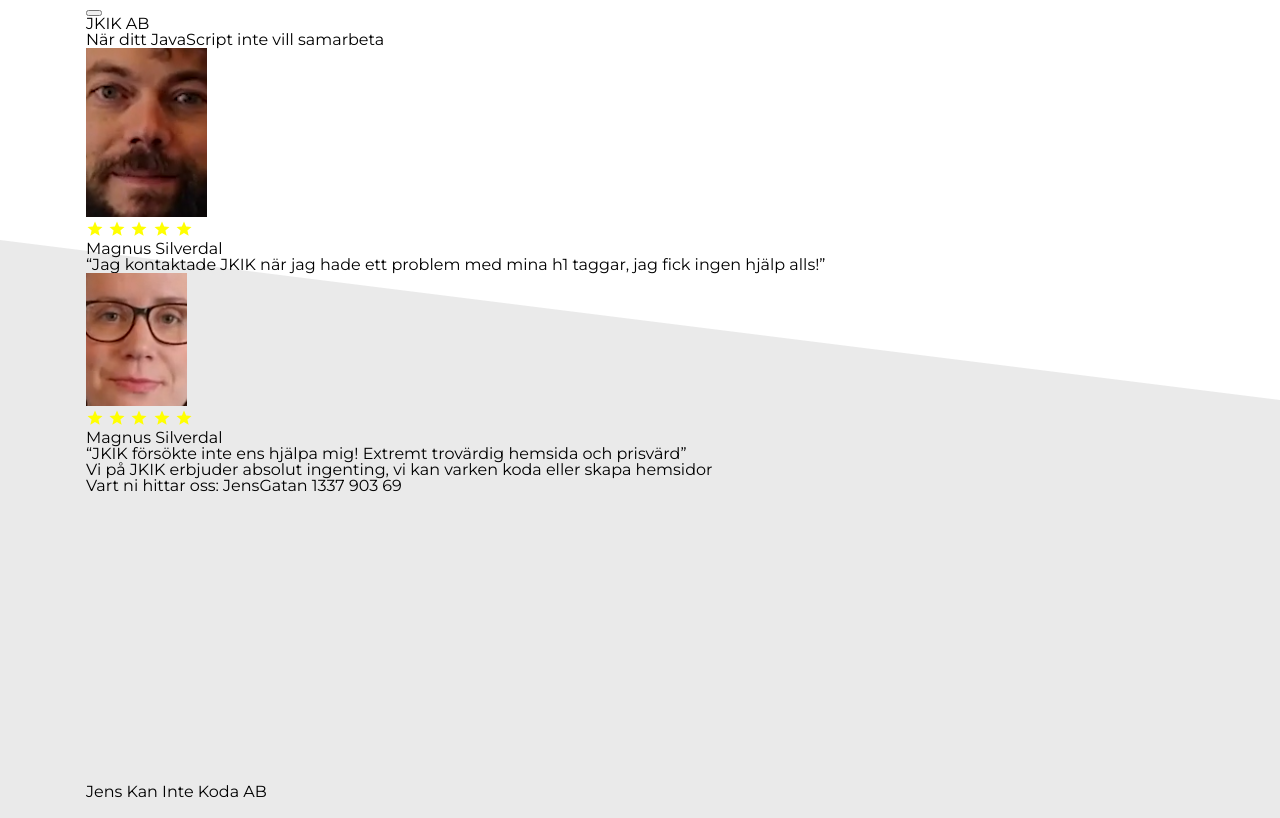
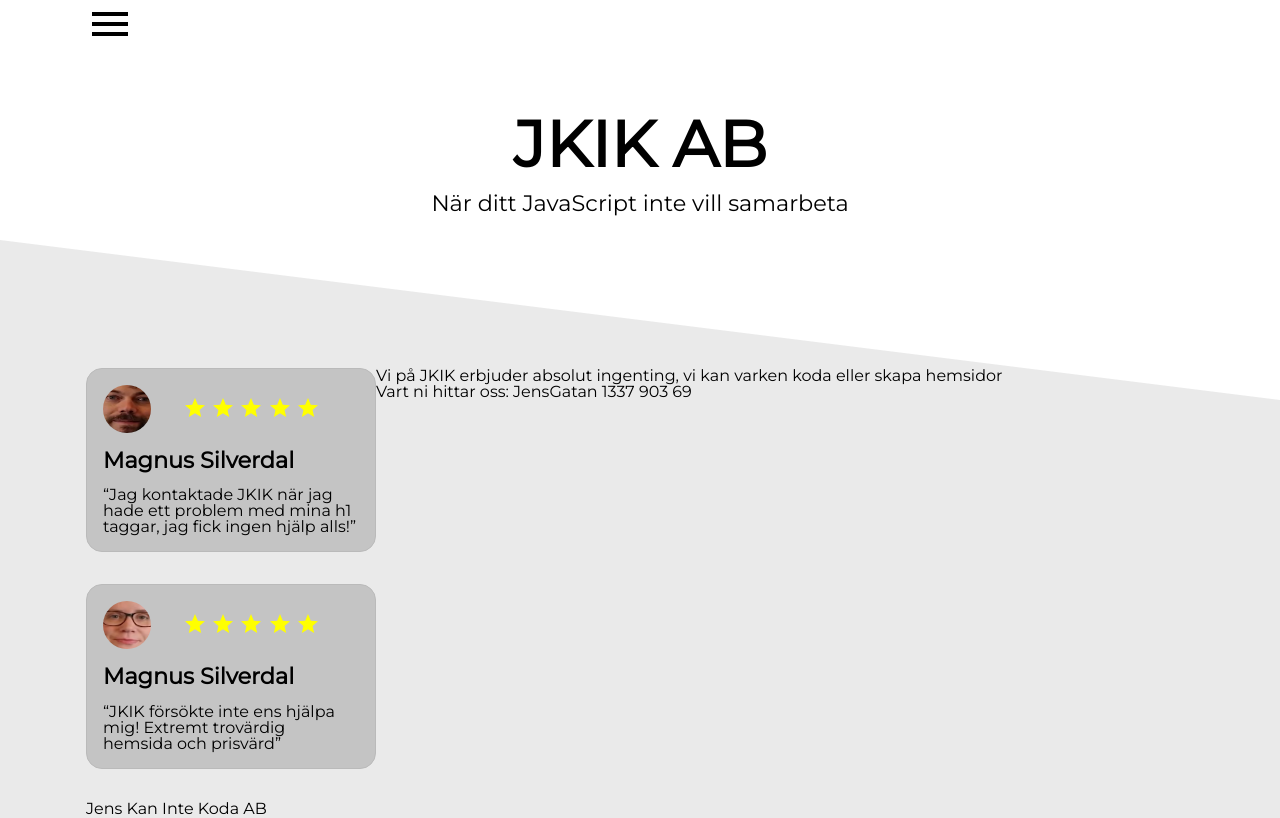
Before and after one commit to jensadev/te18-end, a plain HTML site: page docs/index.html in a window 1280 px wide. Drawn offline with Linux system fonts and the light colour scheme.

Commit message:
card styling

```diff
--- a/docs/css/style.sass
+++ b/docs/css/style.sass
@@ -65,3 +65,59 @@ body
 
 footer
     margin-top: auto
+
+nav
+    height: 4rem
+    align-items: center
+
+header
+    padding-top: 4rem
+    padding-bottom: 8rem
+    height: 8rem
+    align-items: center
+    flex-direction: column
+
+    h1
+        font-size: 4rem
+        font-weight: 800
+
+    p
+        padding-top: 1rem
+        font-size: 1.4rem
+
+.burgare
+    background-color: #fff
+    background-image: url(../img/menu-black-18dp.svg)
+    background-repeat: no-repeat
+    background-size: 48px
+    border: none
+    width: 48px
+    height: 48px
+
+.card
+    width: 16rem
+    margin-bottom: 2rem
+    background-color: #c4c4c4
+    border: 1px solid #bababa
+    border-radius: 1rem
+    padding: 1rem
+
+    h3
+        font-size: 1.4rem
+        font-weight: 600
+        padding: 1rem 0
+
+    &-header
+        align-items: center
+        justify-content: flex-start
+
+    &-portrait
+        width: 48px
+        height: 48px
+        border-radius: 100%
+        margin-right: 2rem
+
+.grade
+
+    img
+        width: 24px
--- a/docs/index.html
+++ b/docs/index.html
@@ -9,19 +9,19 @@
     <link rel="stylesheet" href="css/style.css">
 </head>
 <body class="h-100 d-flex">
-    <nav class="container">
+    <nav class="container d-flex w-100">
         <button class="burgare"></button>
     </nav>
     <main class="container">
-        <header>
+        <header class="w-100 d-flex">
             <h1>JKIK AB</h1>
             <p>När ditt JavaScript inte vill samarbeta</p>
         </header>
-        <section>
+        <section class="d-flex">
             <div class="column">
                 <div class="card">
-                    <div class="card-header">
-                        <img src="img/bossweird.png" alt="">
+                    <div class="card-header d-flex w-100">
+                        <img class="card-portrait" src="img/bossweird.png" alt="">
                         <div class="grade">
                             <img src="img/grade.svg" alt="">
                             <img src="img/grade.svg" alt="">
@@ -36,8 +36,8 @@
                     </div>
                 </div>
                 <div class="card">
-                    <div class="card-header">
-                        <img src="img/weird.png" alt="">
+                    <div class="card-header d-flex">
+                        <img class="card-portrait" src="img/weird.png" alt="">
                         <div class="grade">
                             <img src="img/grade.svg" alt="">
                             <img src="img/grade.svg" alt="">
```
Also changed, not shown: docs/css/style.css, 1 other file.
